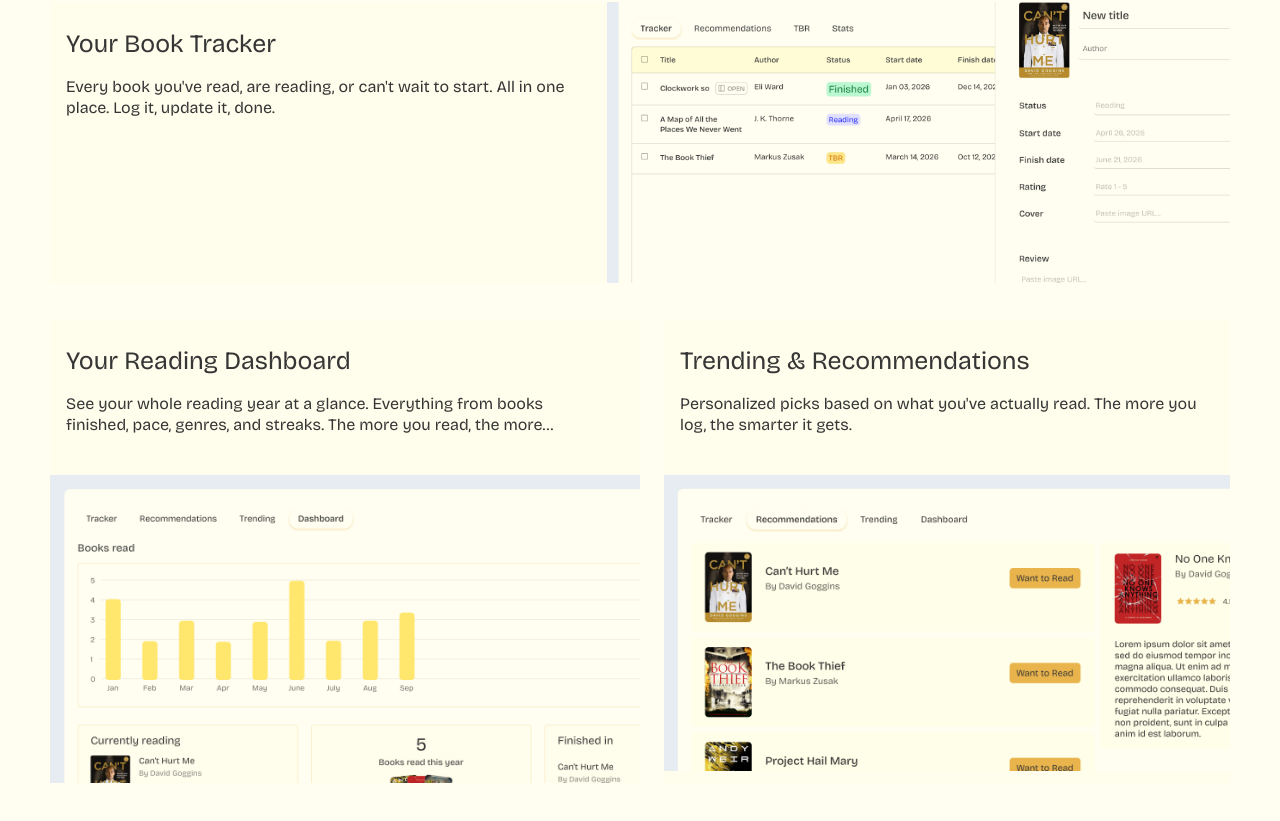
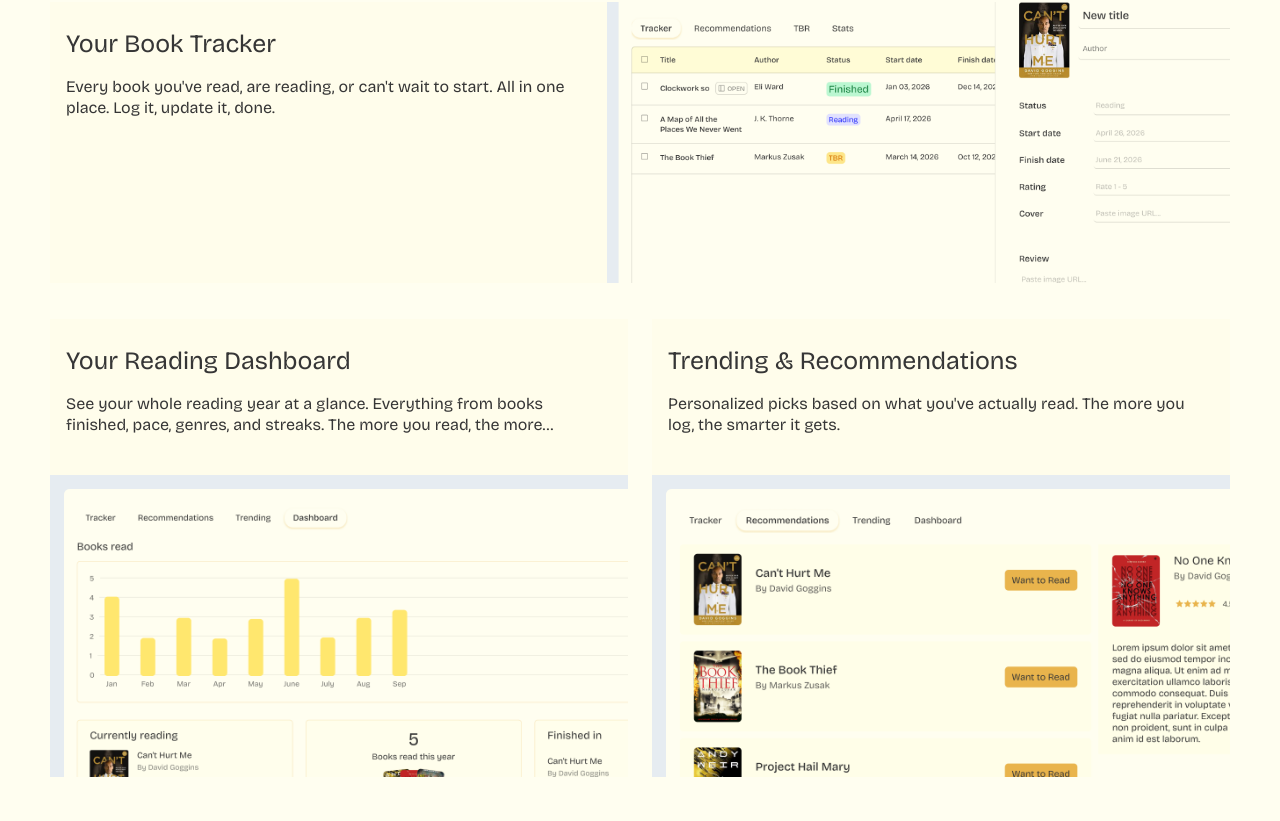
Before and after one commit to Nyima-ui/Dogear, a Next.js app: page / in a window 1280 px wide. Shown: the part 1465-2286 px from the top of the page. Built offline with nearby package versions, Linux system fonts and the light colour scheme.

Commit message:
fix: image issue on features section

```diff
--- a/components/Features.tsx
+++ b/components/Features.tsx
@@ -68,6 +68,7 @@ const Features = () => {
                 height={346}
                 src={"/images/recommendations.png"}
                 alt={"Dashboard showing your books."}
+                className="w-full h-full object-cover"
               />
             </div>
           </article>
```
